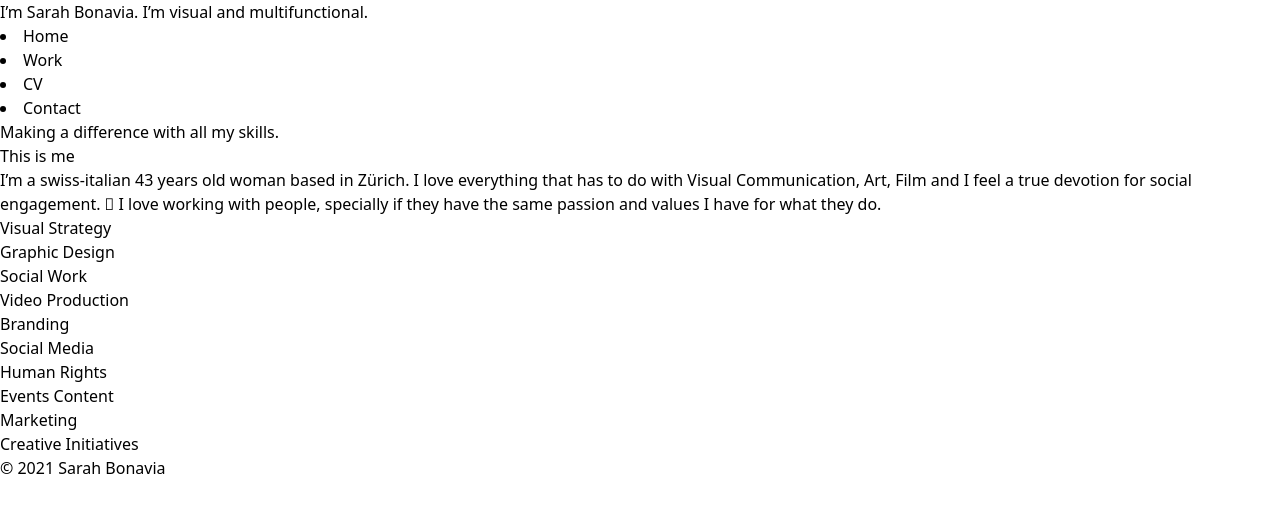
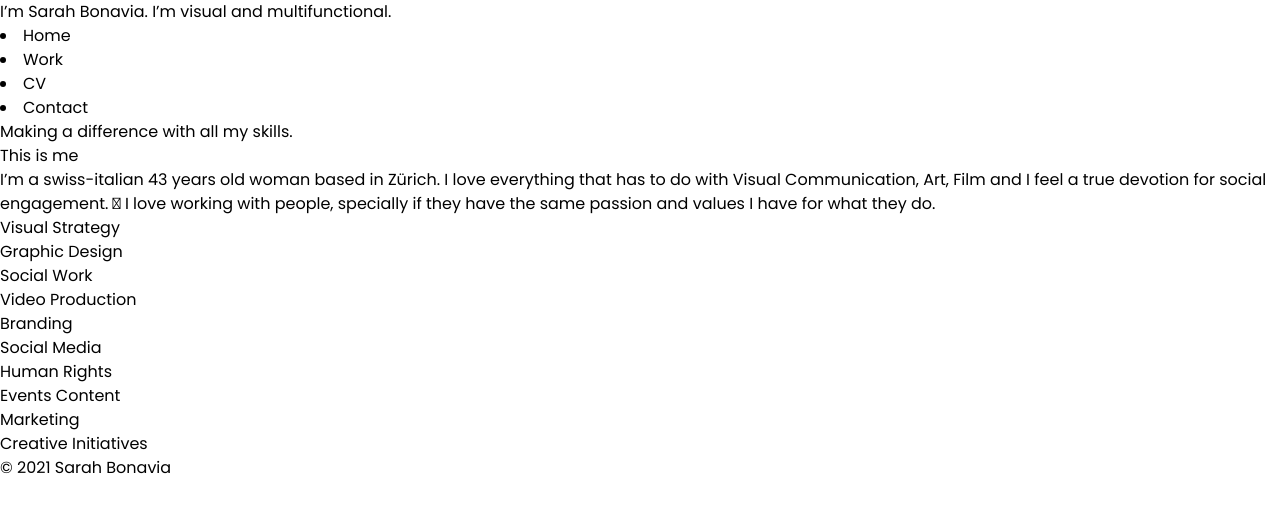
Before and after one commit to sarahbona/sarahbona.github.io, a Next.js app: page / in a window 1280 px wide. Shown: the top 512 px of the page. Built offline with nearby package versions, Linux system fonts and the light colour scheme.

Commit message:
Add Poppins font

```diff
--- /dev/null
+++ b/pages/_document.js
@@ -0,0 +1,21 @@
+import Document, { Html, Head, Main, NextScript } from 'next/document'
+
+class MyDocument extends Document {
+  render() {
+    return (
+      <Html>
+        <Head>
+          <link rel="preconnect" href="https://fonts.googleapis.com" />
+          <link rel="preconnect" href="https://fonts.gstatic.com" crossOrigin="true" />
+          <link href="https://fonts.googleapis.com/css2?family=Poppins:wght@100;400;600&display=swap" rel="stylesheet" />
+        </Head>
+        <body>
+          <Main />
+          <NextScript />
+        </body>
+      </Html>
+    )
+  }
+}
+
+export default MyDocument
--- a/tailwind.config.js
+++ b/tailwind.config.js
@@ -1,8 +1,14 @@
+const defaultTheme = require('tailwindcss/defaultTheme')
+
 module.exports = {
   purge: ['./pages/**/*.js', './components/**/*.js'],
   darkMode: false, // or 'media' or 'class'
   theme: {
-    extend: {},
+    extend: {
+      fontFamily: {
+        sans: ['Poppins', ...defaultTheme.fontFamily.sans],
+      },
+    },
   },
   variants: {
     extend: {},
```
